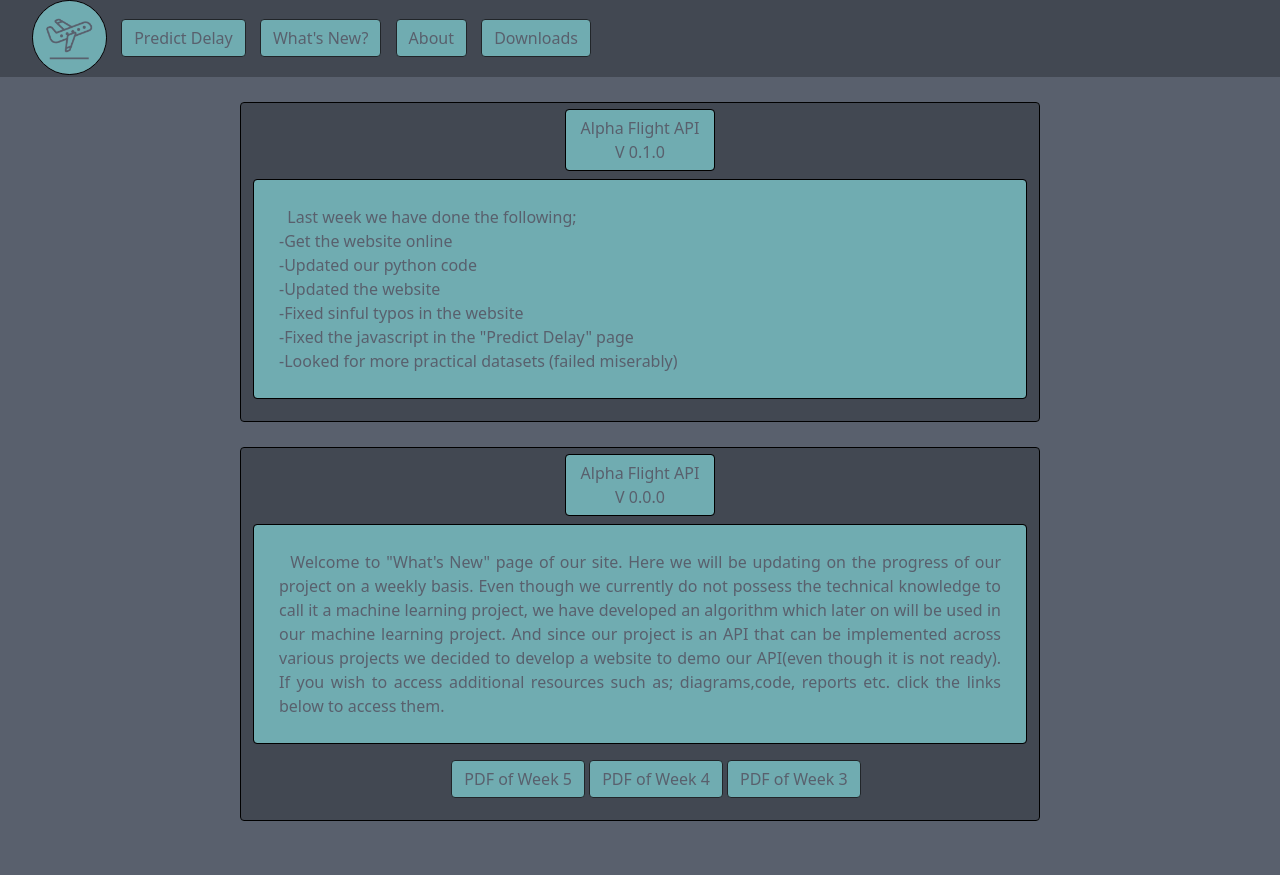
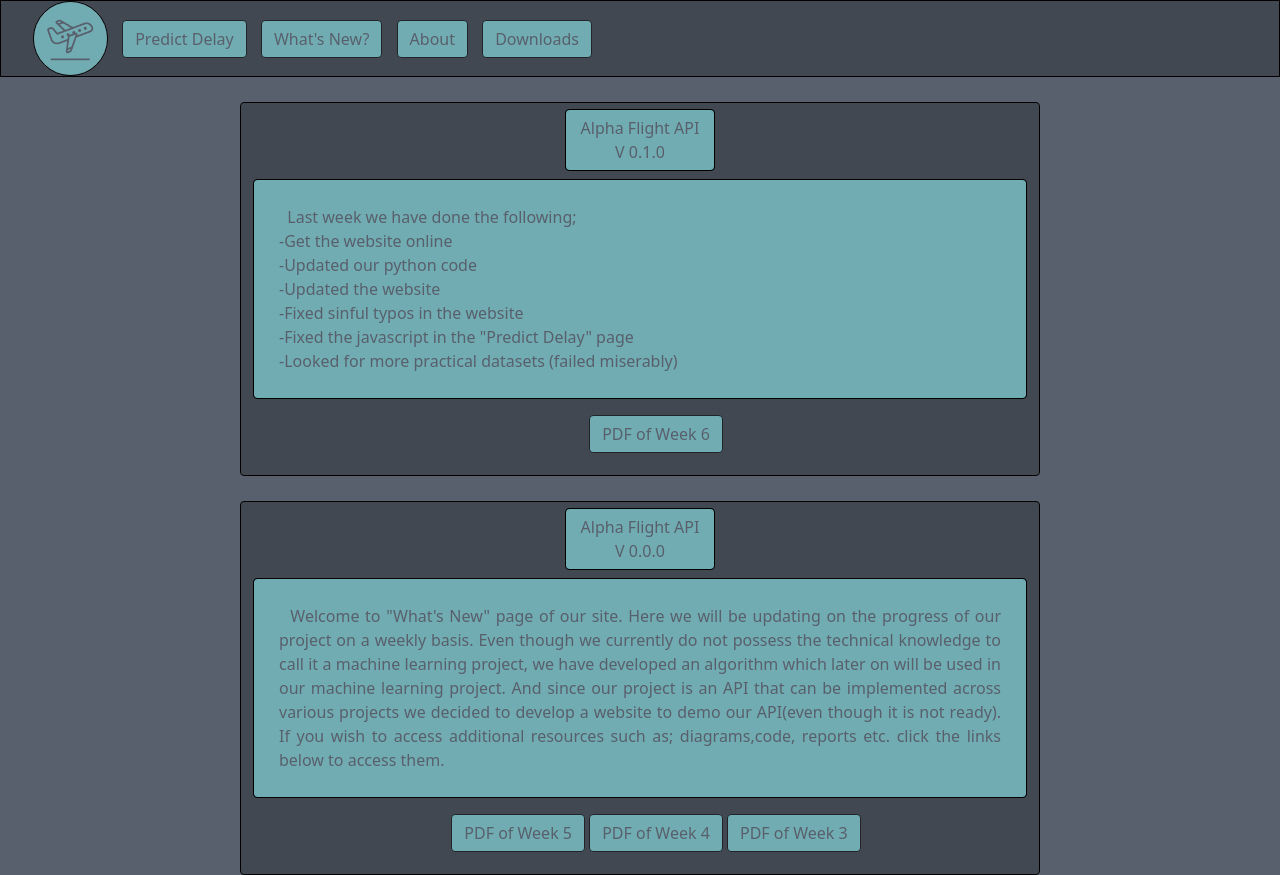
Before and after one commit to keremec/alphaflight, a plain HTML site: page whatsnew.html in a window 1280 px wide. Before the commit the page ends 821 px from the top, so only its background shows below. Drawn offline with nearby package versions, Linux system fonts and the light colour scheme.

Commit message:
Add files via upload

```diff
--- a/whatsnew.html
+++ b/whatsnew.html
@@ -5,7 +5,7 @@
     <title>Alpha Flight | What's New</title>
     </head>
 <body style="background-color: #59606D; margin: 0px;">
-    <nav style="height: 77px; width: 100%; background-color: #424852;">
+    <nav style="height: 77px; width: 100%; background-color: #424852;position:fixed; top: 0px; border-color:black; border-style: solid; border-width: 1px;">
         <ul>
         <li><a href="index.html"><img src="logo_mini.png" style="width: 75px; height: 75px; border-style:solid; border-width: thin; border-color: black; border-radius: 50%; "></a></li>
         <li ><a class="btn btn-outline-dark" href="predict-delay.html" style="text-decoration: none; background-color: #70ACB1; color: #59606D; margin-left: 10px;">Predict Delay</a></li>
@@ -15,11 +15,14 @@
     </ul>
     </nav>
 
-    <center style="margin-top: 25px;">
+    <center style="margin-top: 102px;">
         <div class="form-control" style="width:800px; height: auto; background-color: #424852; border-style:solid; border-width: thin; border-color: black; margin-top: 25px;">
             <h4 class="form-control" style="width:150px; background-color: #70ACB1; color: #59606D; border-style:solid; border-width: thin; border-color: black;">Alpha Flight API V 0.1.0</h4>
             <p class="form-control" style="text-align: justify; background-color: #70ACB1; color: #59606D; border-style:solid; border-width: thin; border-color: black; padding: 25px;">&nbsp; Last week we have done the following;<br>-Get the website online<br>-Updated our python code<br>-Updated the website<br>-Fixed sinful typos in the website<br>-Fixed the javascript in the "Predict Delay" page<br>-Looked for more practical datasets (failed miserably)</p>
-
+            <ul>
+                <li><a href="Week_6.pdf" target="_blank" class="btn btn-outline-dark" style="text-decoration: none; background-color: #70ACB1; color: #59606D;">PDF of Week 6</a>
+                </li>
+            </ul>
         </div>
 
 
```
Also changed, not shown: about.html (+2 -2 lines), downloads.html (+2 -2 lines), index.html (+2 -2 lines), masterpage.html (+1 -1 lines), predict-delay.html (+2 -2 lines), 1 other file.
